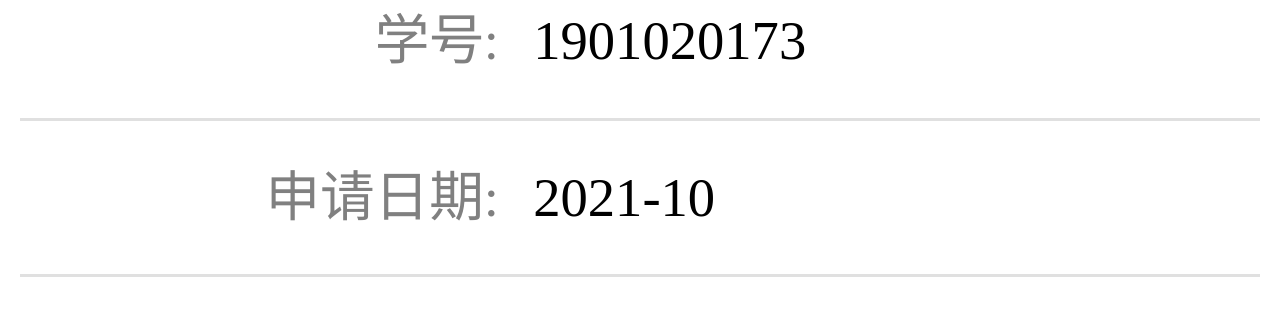
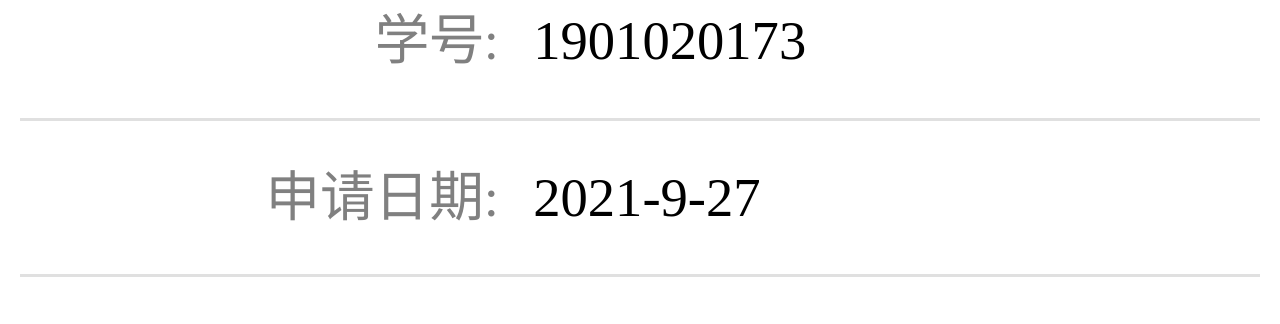
Before and after one commit to fhj666/leave, a plain HTML site: page index.html in a window 1280 px wide. Shown: the part 1160-1484 px from the top of the page. Drawn offline with Linux system fonts and the light colour scheme.

Commit message:
'申请日期'

```diff
--- a/index.html
+++ b/index.html
@@ -54,7 +54,7 @@
             </li>
             <li>
                 <div class="li_fl">申请日期:</div>
-                <div class="li_fr">2021-10</div>
+                <div class="li_fr" id="apply">2021-10</div>
             </li>
             <li>
                 <div class="li_fl">联系电话: </div>
--- a/js/index.js
+++ b/js/index.js
@@ -20,3 +20,6 @@ console.log(y1);
 var str3 = y1 + '年' + mon + "月" + da + "日" + (hou - 5) + "时" + (min - 5) + "分";
 var time = document.querySelector("#time");
 time.innerHTML = str3;
+var apply = document.querySelector("#apply");
+var str4 = year + '-' + mon + "-" + da;
+apply.innerHTML = str4;
```
